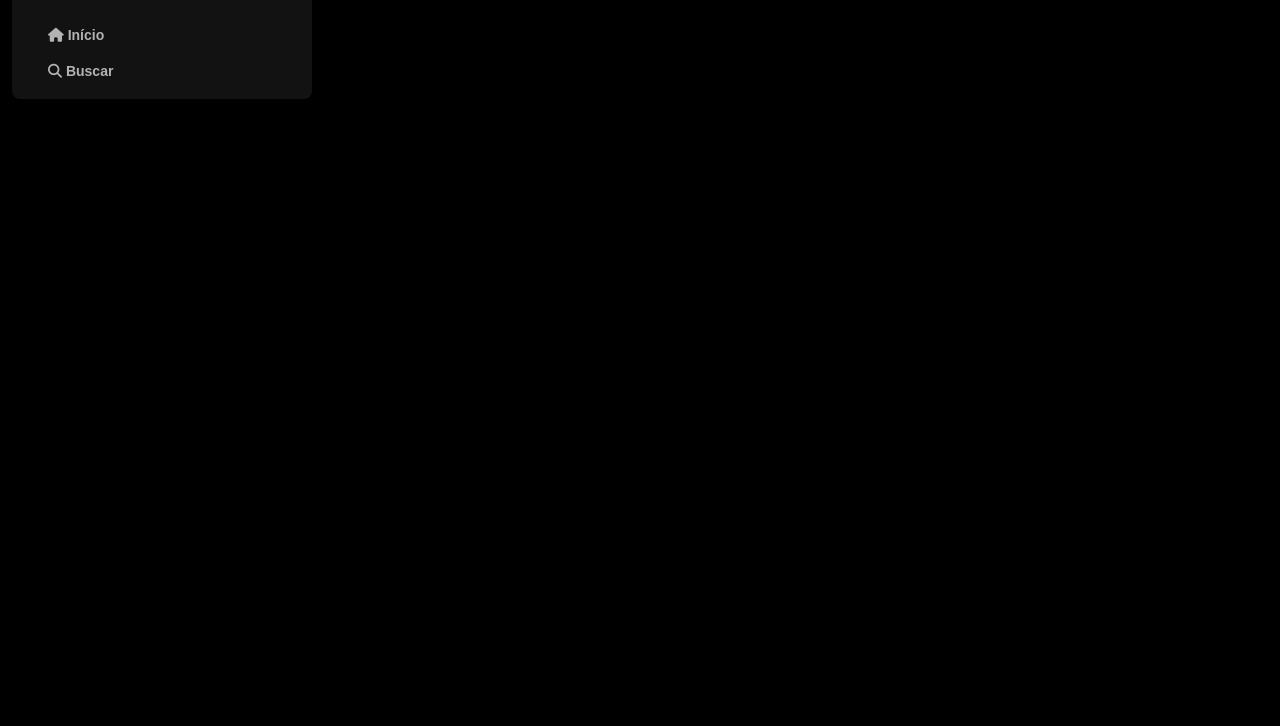
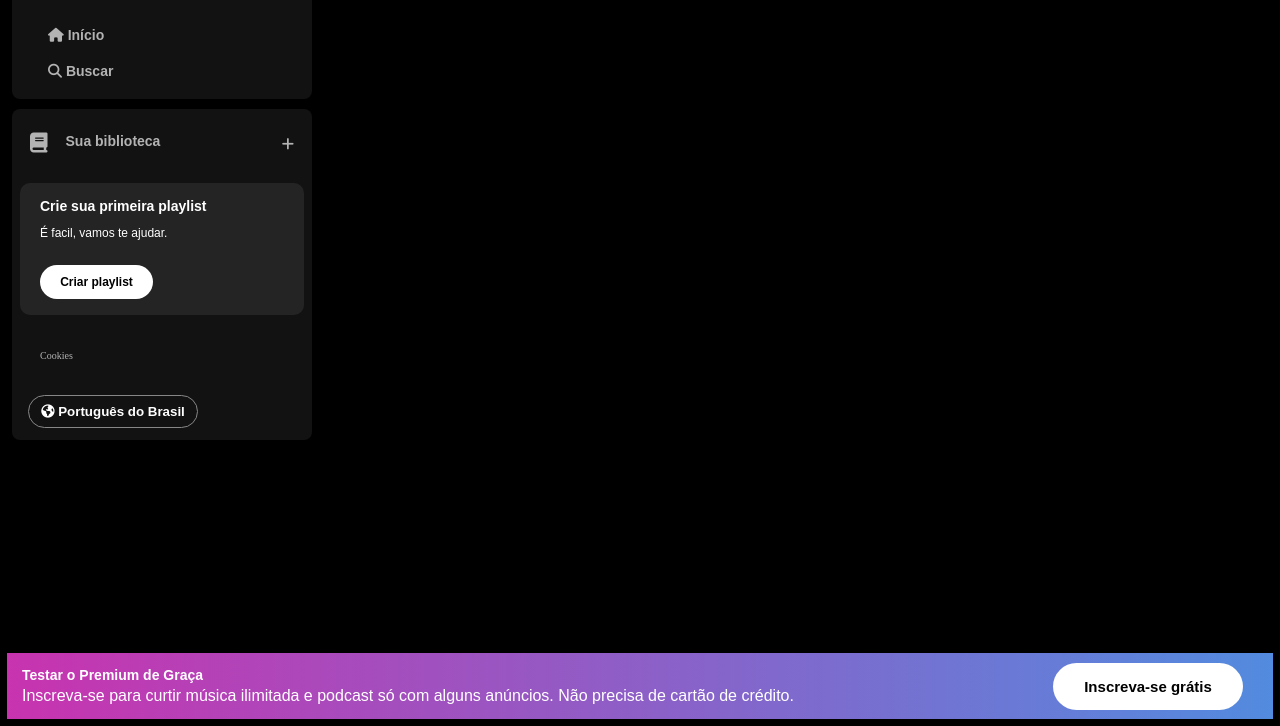
Before and after one commit to brayanvaladares/imersao-alura, a plain HTML site: page index.html in a window 1280 px wide. Shown: the part 74-800 px from the top of the page. Drawn offline with Linux system fonts and the light colour scheme.

Commit message:
AULA 02 - Aprofundando em posicionamento +DESAFIO

```diff
--- a/index.html
+++ b/index.html
@@ -16,7 +16,6 @@
             <img src="./assets/icons/logo-spotify.png" alt="logo do spotify" />
           </a>
         </div>
-        <div>
         <ul>
           <li>
             <a href="">
@@ -31,8 +30,53 @@
             </a>
           </li>
         </ul>
+      </nav>
+
+      <div class="library">
+        <div class="library-content">
+          <button class="library-button">
+            <span class="fa fas fa-book"></span>
+            <span>Sua biblioteca</span>
+          </button>
+          <span class="fa fa-plus"></span>
         </div>
-      </nav>
+
+        <section class="section-playlist">
+          <div class="section-playlist-content">
+            <span class="text title">Crie sua primeira playlist</span>
+            <span class="text subtitle">É facil, vamos te ajudar.</span>
+            <button class="section-playlist-button">
+              <span>Criar playlist</span>
+            </button>
           </div>
+        </section>
+
+        <div class="cookies">
+          <a href="">Cookies</a>
+        </div>
+
+        <div class="languages">
+          <button class="languages-button">
+            <span class="fa fa-globe"></span>
+            <span>Português do Brasil</span>
+          </button>
+        </div>
+      </div>
+    </div>
+
+    <footer>
+      <div class="footer-content">
+        <div class="footer-texts">
+          <p class="title">Testar o Premium de Graça</p>
+          <p class="subtitle">
+            Inscreva-se para curtir música ilimitada e podcast só com alguns anúncios. Não precisa
+            de cartão de crédito.
+          </p>
+        </div>
+        <button class="footer-button">
+          <span>Inscreva-se grátis</span>
+        </button>
+      </div>
+    </footer>
   </body>
 </html>
--- a/styles.css
+++ b/styles.css
@@ -48,3 +48,175 @@ h1 {
   font-size: 14px;
   font-family: "DM Sans", sans-serif;
 }
+
+.library {
+  background-color: #121212;
+  border-radius: 8px;
+  display: flex;
+  justify-content: space-between;
+  flex-direction: column;
+  padding: 4px 8px;
+  color: #b3b3b3;
+  font-weight: 600;
+  font-size: 14px;
+  margin-top: 10px;
+}
+
+.library .library-content {
+  display: flex;
+  justify-content: space-between;
+}
+.library .library-button {
+  display: flex;
+  margin-right: 10px;
+  color: #b3b3b3;
+  background-color: transparent;
+  cursor: pointer;
+  border: 0px;
+  font-size: 14px;
+  font-weight: 700;
+  text-align: center;
+  text-decoration: none;
+  text-transform: none;
+  padding: 20px 10px;
+}
+
+.library .library-button .fa {
+  font-size: 20px;
+  margin-right: 10px;
+  padding-right: 8px;
+}
+
+.library .library-content .fa-plus {
+  margin: 24px 10px;
+}
+
+.section-playlist {
+  display: flex;
+  align-items: flex-start;
+  justify-content: space-between;
+  gap: 20px;
+  border-radius: 10px;
+  background-color: #242424;
+  color: #b3b3b3;
+  font-weight: 600;
+  font-size: 14px;
+  margin: 8px 0px;
+  padding: 16px 20px;
+  font-family: "DM Sans", sans-serif;
+}
+
+.section-playlist .section-playlist-content {
+  display: flex;
+  flex-direction: column;
+}
+
+.section-playlist-content .text {
+  padding-bottom: 14px;
+  color: #fff;
+}
+
+.section-playlist-content .title {
+  font-weight: 700;
+}
+
+.section-playlist-content .subtitle {
+  font-weight: 500;
+  font-size: 12px;
+}
+
+.section-playlist-content .section-playlist-button {
+  display: flex;
+  justify-content: center;
+  background-color: #fff;
+  color: #000;
+  border-radius: 20px;
+  font-size: 12px;
+  font-weight: 700;
+  cursor: pointer;
+  text-decoration: none;
+  text-transform: none;
+  margin-top: 12px;
+  padding: 10px;
+  border: 0px;
+  width: 113px;
+}
+
+.sidebar .cookies {
+  margin: 25px 20px;
+}
+
+.sidebar .cookies a {
+  color: #b3b3b3;
+  font-weight: 500;
+  font-size: 10px;
+  text-decoration: none;
+  text-transform: none;
+}
+
+.sidebar .cookies a:hover {
+  text-decoration: underline;
+}
+
+.languages .languages-button {
+  align-items: center;
+  background-color: transparent;
+  border: 1px solid #878787;
+  color: #fff;
+  font-weight: bold;
+  cursor: pointer;
+  width: 170px;
+  margin: 8px;
+  padding: 8px;
+  border-radius: 20px;
+}
+
+footer {
+  display: flex;
+  flex-direction: column;
+  justify-content: center;
+  border: 7px solid #000;
+  height: 80px;
+  box-sizing: border-box;
+  background-image: linear-gradient(to right, #c833af, #528bdf);
+  position: absolute;
+  width: 100%;
+  bottom: 0;
+}
+.footer-texts {
+  font-family: "DM Sans", sans-serif;
+  color: #fff;
+}
+.footer-texts .title {
+  font-size: 14px;
+  padding-bottom: 6px;
+  font-weight: bold;
+}
+
+.footer-texts .subtitle {
+  font-size: 16px;
+}
+
+.footer-content {
+  display: flex;
+  justify-content: space-between;
+  align-items: center;
+  padding-right: 30px;
+  padding-left: 15px;
+}
+
+.footer-button {
+  display: flex;
+  justify-content: center;
+  background-color: #fff;
+  color: #000;
+  border-radius: 30px;
+  font-size: 15px;
+  font-weight: bold;
+  cursor: pointer;
+  text-decoration: none;
+  text-transform: none;
+  padding: 15px;
+  border: 0px;
+  width: 190px;
+}
```
Lines whose indentation alone changed are shown as unchanged.
